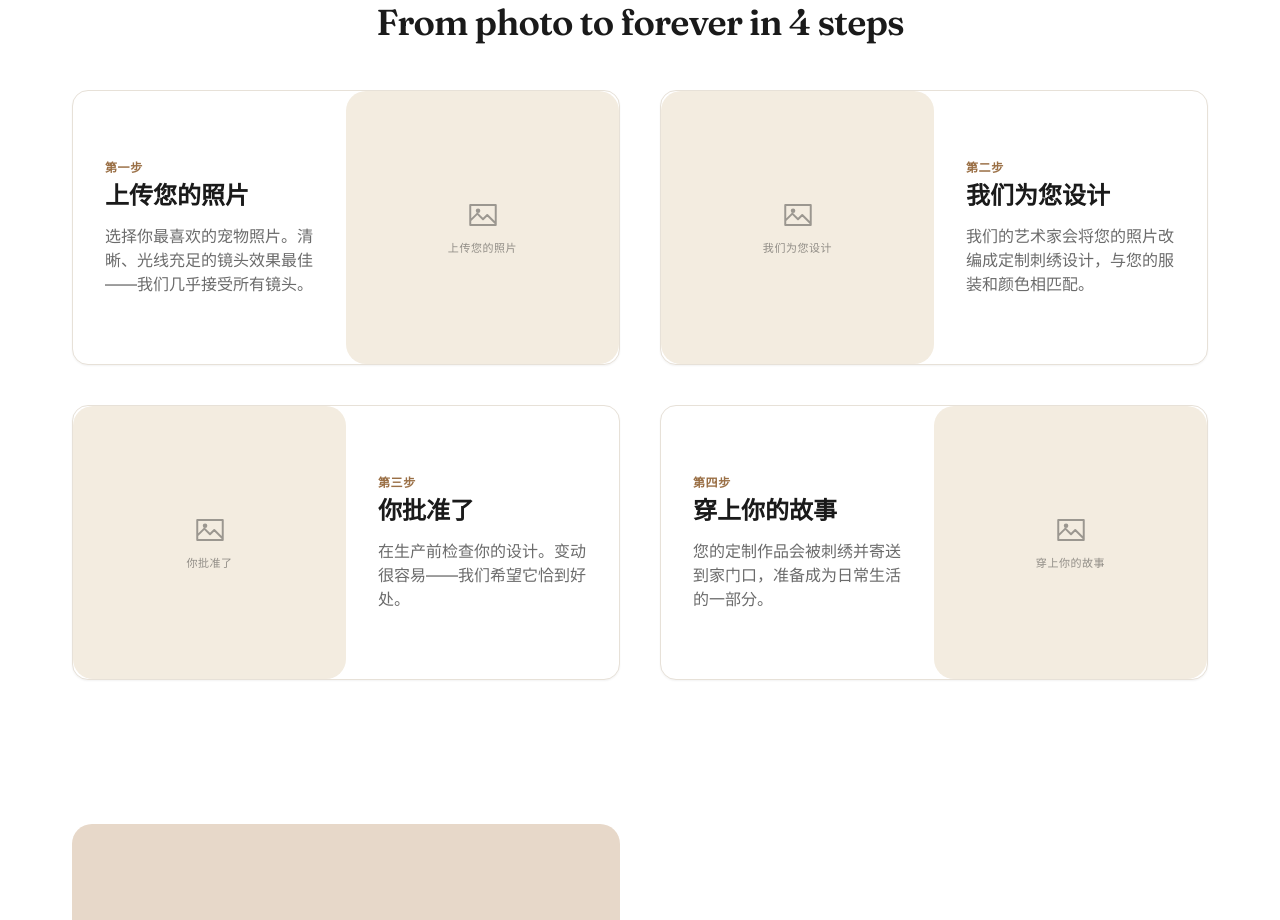
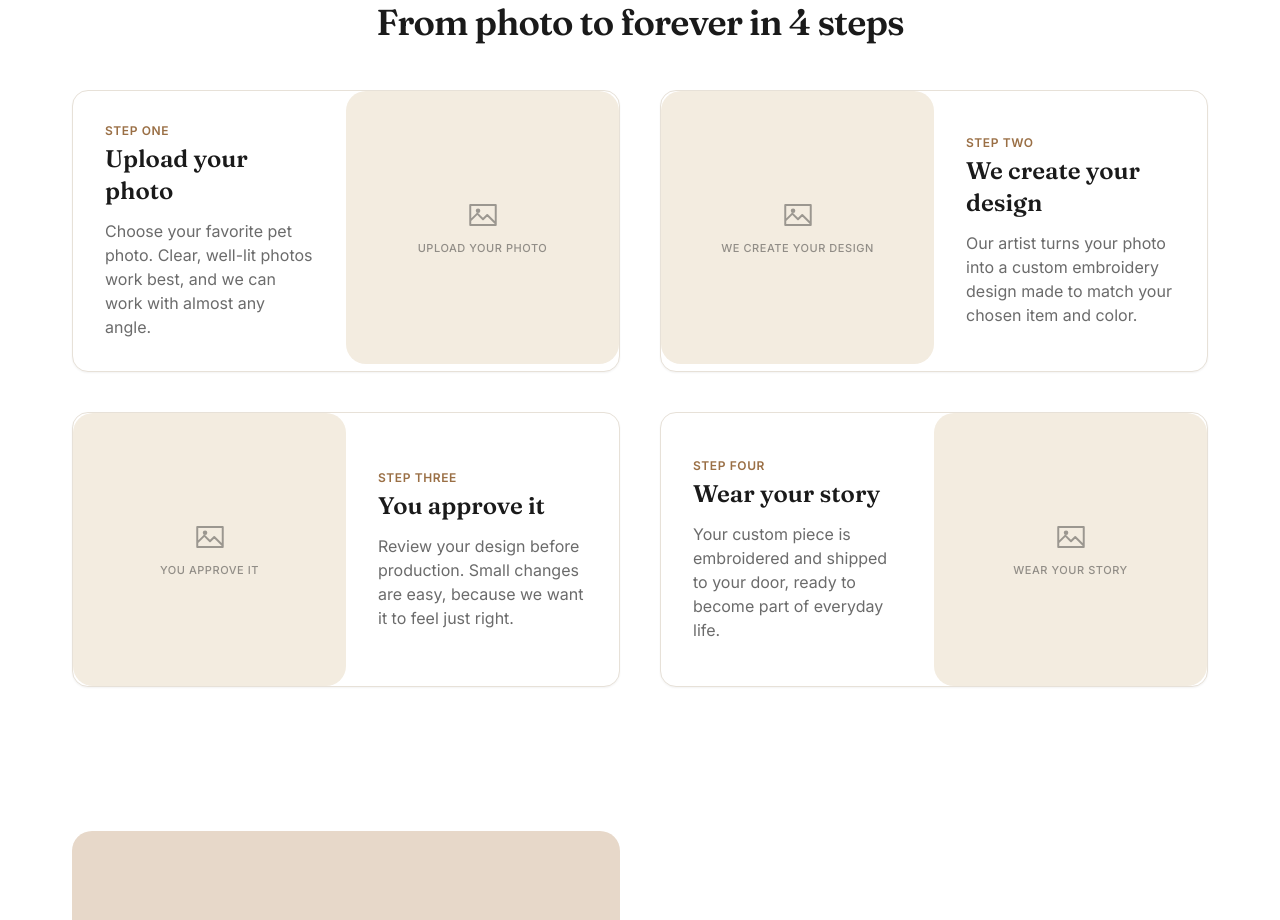
Before and after one commit to kaname9208-ui/pawthred, a Next.js app: page / in a window 1280 px wide. Shown: the part 2100-3020 px from the top of the page. Built offline with nearby package versions, Linux system fonts and the light colour scheme; no server answers.

Commit message:
Simplify how it works page

```diff
--- a/app/how-it-works/page.tsx
+++ b/app/how-it-works/page.tsx
@@ -3,7 +3,6 @@ import Link from "next/link";
 import { HowItWorks } from "@/components/HowItWorks";
 import { ImageSlot } from "@/components/editable/ImageSlot";
 import { Editable } from "@/components/editable/Editable";
-import { howItWorks } from "@/lib/data/content";
 
 export const metadata: Metadata = {
   title: "How It Works — Custom Pet Embroidery in 4 Steps",
@@ -72,33 +71,6 @@ export default function HowItWorksPage() {
           </div>
         </div>
       </section>
-
-      {/* Step detail */}
-      <section className="bg-paper">
-        <div className="container-page section space-y-10">
-          {howItWorks.map((s, i) => (
-            <div key={s.step} className="grid gap-6 md:grid-cols-2 md:items-center">
-              <div className={i % 2 === 1 ? "md:order-2" : ""}>
-                <div className="mb-2 text-xs font-semibold text-warm-dark">STEP {s.step}</div>
-                <h3 className="h-display text-2xl">
-                  <Editable eid={`hiw.${i}.title`} fallback={s.title} />
-                </h3>
-                <p className="mt-3 text-[15px] text-muted">
-                  <Editable eid={`hiw.${i}.text`} fallback={s.text} />
-                </p>
-              </div>
-              <div className={i % 2 === 1 ? "md:order-1" : ""}>
-                <ImageSlot
-                  eid={`hiw.step.${i}.img`}
-                  ratio="16/10"
-                  tint={["#E7D8C9", "#D9D2C4", "#DFE0E8", "#E4DABF"][i % 4]}
-                  fallbackLabel={`Step ${s.step}`}
-                />
-              </div>
-            </div>
-          ))}
-        </div>
-      </section>
     </div>
   );
 }
--- a/components/HowItWorks.tsx
+++ b/components/HowItWorks.tsx
@@ -6,30 +6,30 @@ import { ImageSlot } from "@/components/editable/ImageSlot";
 const steps = [
   {
     id: "step1",
-    step: "第一步",
-    title: "上传您的照片",
-    text: "选择你最喜欢的宠物照片。清晰、光线充足的镜头效果最佳——我们几乎接受所有镜头。",
+    step: "Step One",
+    title: "Upload your photo",
+    text: "Choose your favorite pet photo. Clear, well-lit photos work best, and we can work with almost any angle.",
     imgLeft: false,
   },
   {
     id: "step2",
-    step: "第二步",
-    title: "我们为您设计",
-    text: "我们的艺术家会将您的照片改编成定制刺绣设计，与您的服装和颜色相匹配。",
+    step: "Step Two",
+    title: "We create your design",
+    text: "Our artist turns your photo into a custom embroidery design made to match your chosen item and color.",
     imgLeft: true,
   },
   {
     id: "step3",
-    step: "第三步",
-    title: "你批准了",
-    text: "在生产前检查你的设计。变动很容易——我们希望它恰到好处。",
+    step: "Step Three",
+    title: "You approve it",
+    text: "Review your design before production. Small changes are easy, because we want it to feel just right.",
     imgLeft: true,
   },
   {
     id: "step4",
-    step: "第四步",
-    title: "穿上你的故事",
-    text: "您的定制作品会被刺绣并寄送到家门口，准备成为日常生活的一部分。",
+    step: "Step Four",
+    title: "Wear your story",
+    text: "Your custom piece is embroidered and shipped to your door, ready to become part of everyday life.",
     imgLeft: false,
   },
 ];
@@ -72,10 +72,10 @@ export function HowItWorks() {
                   {s.step}
                 </span>
                 <h3 className="font-display text-xl font-bold text-ink sm:text-2xl">
-                  <Editable eid={`hiw.${s.step}.title`} fallback={s.title} />
+                  <Editable eid={`hiw.${s.id}.title`} fallback={s.title} />
                 </h3>
                 <p className="mt-3 text-sm leading-relaxed text-muted sm:text-base">
-                  <Editable eid={`hiw.${s.step}.text`} fallback={s.text} />
+                  <Editable eid={`hiw.${s.id}.text`} fallback={s.text} />
                 </p>
               </div>
             </div>
```
